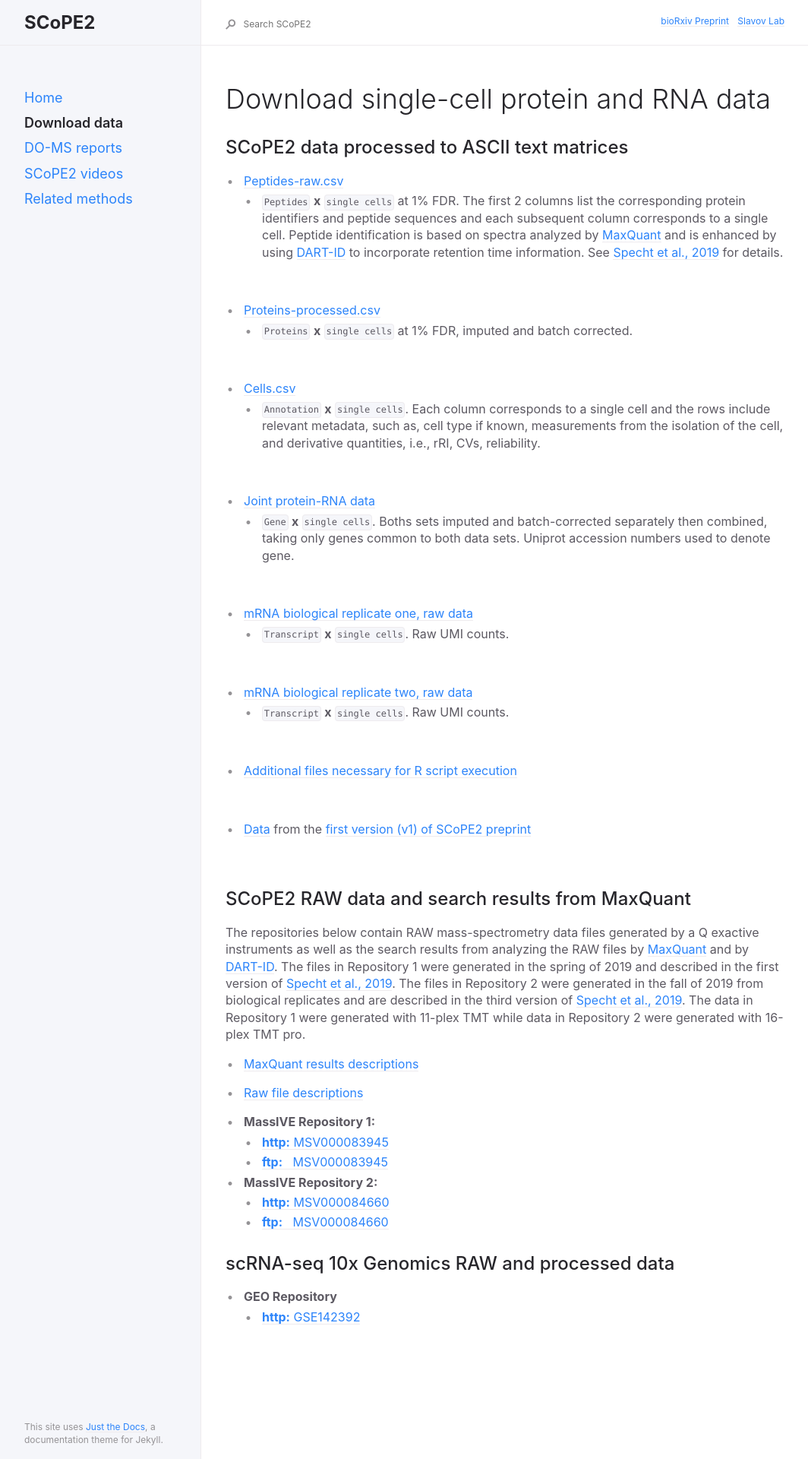
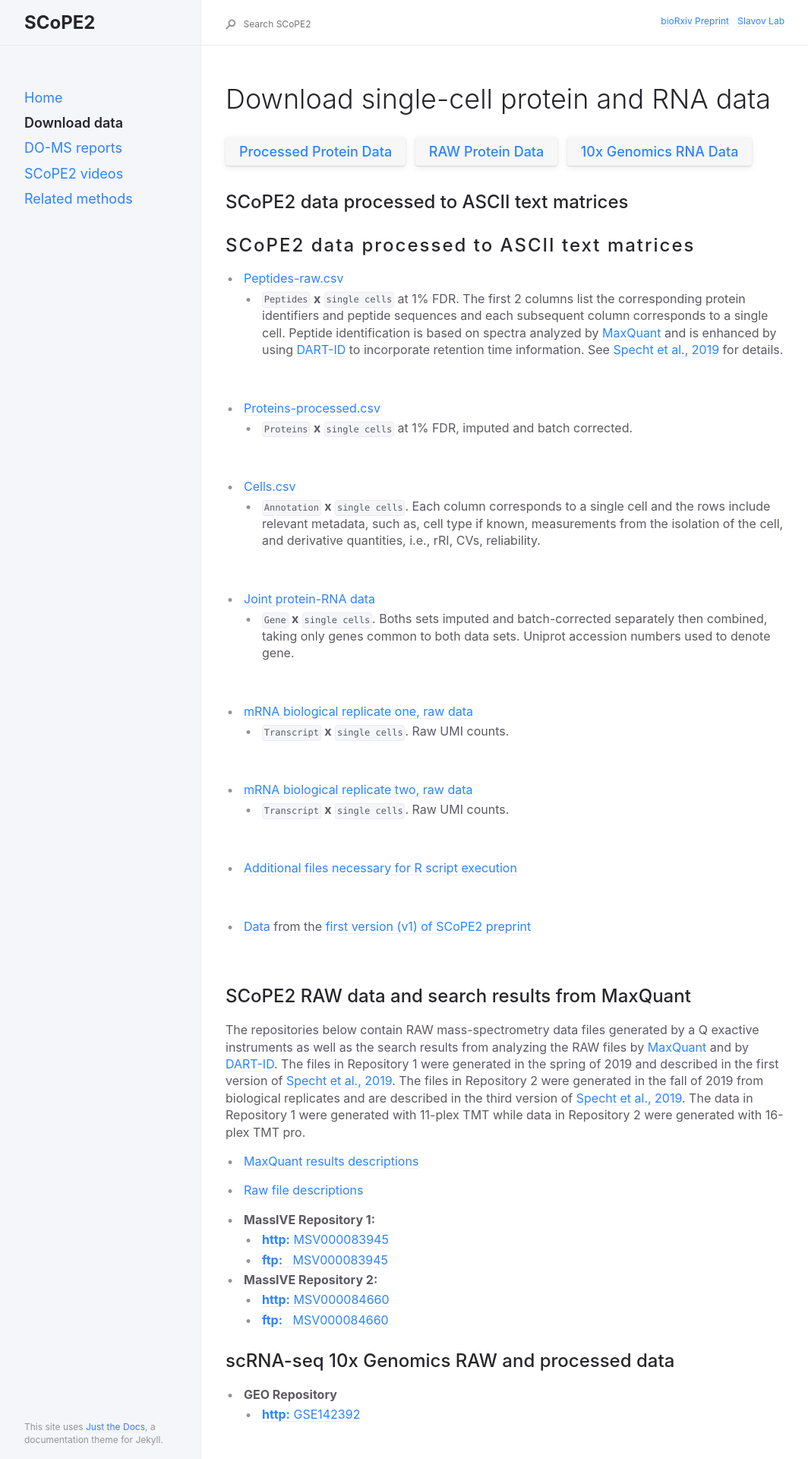
Before and after one commit to SlavovLab/SCoPE2, a Jekyll site: the page built from docs/docs/data.md, in a window 1280 px wide. Shown: the whole page at 76% size, without its empty margins (91-1155 px from the left). Built offline with Jekyll 4.4.1, drawn with Linux system fonts in a browser that asks for light colours.

Commit message:
Update data.md

```diff
--- a/docs/docs/data.md
+++ b/docs/docs/data.md
@@ -8,8 +8,13 @@ description: "download single-cell proteomics data from SCoPE2, a second generat
 
 # Download single-cell protein and RNA data
 
+[Processed Protein Data](https://doi.org/10.1101/665307){: .btn .fs-5 .mb-4 .mb-md-0 .mr-2 }
+[RAW Protein Data](https://doi.org/10.1101/665307){: .btn .fs-5 .mb-4 .mb-md-0 .mr-2 }
+[10x Genomics RNA Data](https://doi.org/10.1101/665307){: .btn .fs-5 .mb-4 .mb-md-0 .mr-2 }
+
+
 ## SCoPE2 data processed to ASCII text matrices
-
+<h2 style="letter-spacing: 2px; font-size: 26px;" id="Ribosome-Specialization" >SCoPE2 data processed to ASCII text matrices</h2>
 
 * [Peptides-raw.csv](https://drive.google.com/open?id=1c9fwYI4qf9LzaQHf0wXoYAr2fuqNhNll)
   - `Peptides` **x** `single cells` at 1% FDR.  The first 2 columns list the corresponding protein identifiers and peptide sequences and each subsequent column corresponds to a single cell. Peptide identification is based on spectra analyzed by [MaxQuant](https://www.maxquant.org/)  and is enhanced by using [DART-ID](https://dart-id.slavovlab.net/) to incorporate retention time information. See [Specht et al., 2019](https://www.biorxiv.org/content/10.1101/665307v3) for details.
```
